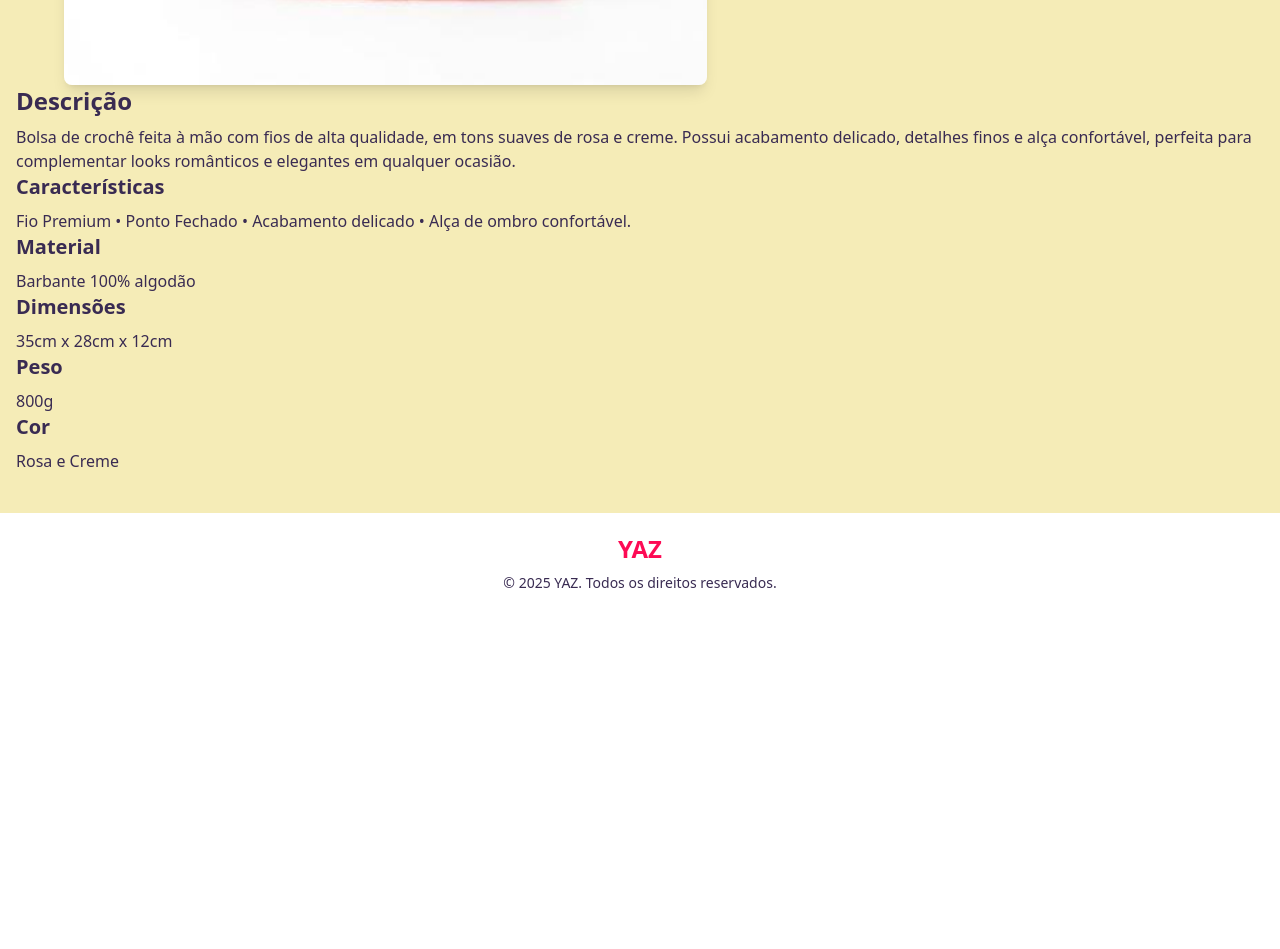
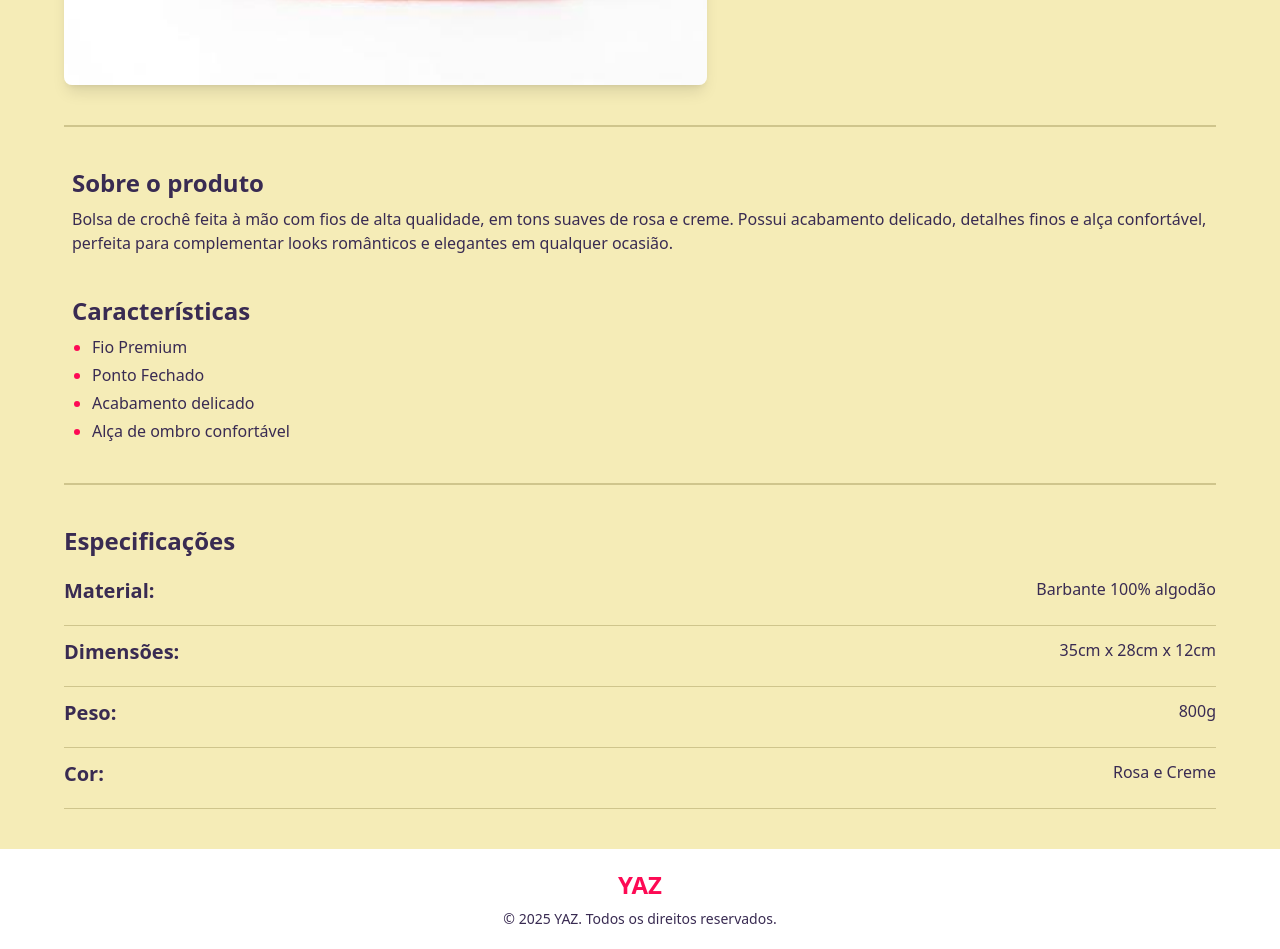
Before and after one commit to yaslazarim/yaz-ecommerce, a Next.js app: page /product/1 in a window 1280 px wide. Shown: the part 720-1669 px from the top of the page. Before the commit the page ends 1333 px from the top, so only its background shows below. Built offline with nearby package versions, Linux system fonts and the light colour scheme.

Commit message:
feat: enhance product detail and card components with improved layout and characteristics display

```diff
--- a/src/app/product/[id]/page.tsx
+++ b/src/app/product/[id]/page.tsx
@@ -16,7 +16,7 @@ export default async function ProdutoPage({ params }: ProductPageProps) {
         return <div>Produto não encontrado</div>
     }
 
-    return(
+    return (
         <section className="flex flex-col bg-[#f5ecb7] min-h-screen px-4 py-10">
             <div className="flex flex-row gap-10 md:gap-20 max-w-6xl mx-auto itens-center md:items-start">
                 <div className="rounded-lg overflow-hidden w-full md:w-4/5 h-90 md:h-[700px] shadow-lg">
@@ -46,19 +46,56 @@ export default async function ProdutoPage({ params }: ProductPageProps) {
                 </div>
 
             </div>
-            <div className="flex flex-col">
-                <h3 className="text-2xl font-bold text-[rgb(57,43,82)] mb-2">Descrição</h3>
-                <p className="text-[#392B52]">{product.description}</p>
-                <h4 className="text-xl font-bold text-[rgb(57,43,82)] mb-2">Características</h4>
-                <p className="text-[#392B52]">{product.characteristics}</p>
-                <h4 className="text-xl font-bold text-[rgb(57,43,82)] mb-2">Material</h4>
-                <p className="text-[#392B52]">{product.material}</p>
-                <h4 className="text-xl font-bold text-[rgb(57,43,82)] mb-2">Dimensões</h4>
-                <p className="text-[#392B52]">{product.dimensions}</p>
-                <h4 className="text-xl font-bold text-[rgb(57,43,82)] mb-2">Peso</h4>
-                <p className="text-[#392B52]">{product.weight}</p>
-                <h4 className="text-xl font-bold text-[rgb(57,43,82)] mb-2">Cor</h4>
-                <p className="text-[#392B52]">{product.color}</p>
+
+            <hr className="bg-[#cfc58c] h-[2px] m-5 border-none my-10 max-w-6xl mx-auto w-full" />
+
+            <div className="flex flex-col max-w-6xl mx-auto itens-center md:items-start">
+                <div className="flex flex-col gap-2.5 md:gap-10 w-full px-2">
+                    <div>
+                        <h3 className="text-2xl font-bold text-[rgb(57,43,82)] mb-2">Sobre o produto</h3>
+                        <p className="text-[#392B52]">{product.description}</p>
+                    </div>
+                    <div>
+                        <h1 className="text-2xl font-bold text-[rgb(57,43,82)] mb-2">Características</h1>
+
+                        <ul className="list-disc pl-5 space-y-1 marker:text-[#fd0a54]">
+                            {product.characteristics.map((item, index) => (
+                                <li key={index} className="text-[#392B52]">
+                                    {item}
+                                </li>
+                            ))}
+                        </ul>
+
+                    </div>
+                </div>
+
+                <hr className="bg-[#cfc58c] h-[2px] m-5 border-none my-10 max-w-6xl mx-auto w-full" />
+
+
+                <div className="max-w-6xl mx-auto w-full">
+                    <h1 className="text-2xl font-bold text-[rgb(57,43,82)] mb-2">Especificações</h1>
+                    <div className="flex justify-between py-3 border-b border-b-[#cfc58c]">
+                        <h4 className="text-xl font-semibold text-[rgb(57,43,82)] mb-2">Material: </h4>
+                        <p className="text-[#392B52]">{product.material}</p>
+                    </div>
+
+                    <div className="flex justify-between py-3 border-b border-b-[#cfc58c]">
+                        <h4 className="text-xl font-semibold text-[rgb(57,43,82)] mb-2">Dimensões: </h4>
+                        <p className="text-[#392B52]">{product.dimensions}</p>
+                    </div>
+
+                    <div className="flex justify-between py-3 border-b border-b-[#cfc58c]">
+                        <h4 className="text-xl font-semibold text-[rgb(57,43,82)] mb-2">Peso: </h4>
+                        <p className="text-[#392B52]">{product.weight}</p>
+                    </div>
+
+                    <div className="flex justify-between py-3 border-b border-b-[#cfc58c]">
+                        <h4 className="text-xl font-semibold text-[rgb(57,43,82)] mb-2">Cor: </h4>
+                        <p className="text-[#392B52]">{product.color}</p>
+                    </div>
+
+                </div>
+
             </div>
         </section>
     )
--- a/src/components/ProductCard.tsx
+++ b/src/components/ProductCard.tsx
@@ -8,16 +8,16 @@ type ProductCardProps = {
 export default function ProductCard({ product }: ProductCardProps) {
   return (
     <div className="bg-white w-[360px] h-[520px] rounded-2xl cursor-pointer">
-      <div>
+      <div className="overflow-hidden rounded-t-2xl">
         <Image
           src={product.image}
           alt="Bolsa Crochê"
-          className="rounded-t-2xl"
+          className="transition-transform duration-300 ease-in-out hover:scale-110"
         />
       </div>
       <div className="p-3 flex flex-col gap-4">
         <div className="flex flex-col gap-[4px]">
-          <h3 className="text-[#392B52] font-bold text-[20px]">
+          <h3 className="text-[#392B52] font-bold text-[20px] cursor-pointer">
             {product.name}
           </h3>
           <p className="text-[#392B52] text-[14px] h-10 overflow-hidden text-ellipsis line-clamp-2">
@@ -28,7 +28,7 @@ export default function ProductCard({ product }: ProductCardProps) {
 
         <div className="flex items-center justify-between">
           <span className="text-[#fd0a54] text-xl font-bold">{product.price}</span>
-          <button className="bg-[#fd0a54] text-white rounded-[14px] font-semibold h-10 px-4 py-2">
+          <button className="bg-[#fd0a54] text-white rounded-[14px] font-semibold h-10 px-4 py-2 cursor-pointer hover:bg-[#eb1253] transition-colors duration-300">
             Adicionar ao carrinho
           </button>
         </div>
--- a/src/components/ProductGrid.tsx
+++ b/src/components/ProductGrid.tsx
@@ -6,15 +6,20 @@ import bag3 from "../assets/bag-3.jpg";
 import bag4 from "../assets/bag-4.jpg";
 import bag5 from "../assets/bag-5.jpg";
 import bag6 from "../assets/bag-6.jpg";
-
 const products: Product[] = [
   {
     id: 1,
     image: bag1,
     name: "Bolsa Rosa Delicada",
     shortDescription: "Feita com a paciência do crochê e a suavidade do toque. Uma peça para a alma.",
-    description: "Bolsa de crochê feita à mão com fios de alta qualidade, em tons suaves de rosa e creme. Possui acabamento delicado, detalhes finos e alça confortável, perfeita para complementar looks românticos e elegantes em qualquer ocasião.",
-    characteristics:"Fio Premium • Ponto Fechado • Acabamento delicado • Alça de ombro confortável.",
+    description:
+      "Bolsa de crochê feita à mão com fios de alta qualidade, em tons suaves de rosa e creme. Possui acabamento delicado, detalhes finos e alça confortável, perfeita para complementar looks românticos e elegantes em qualquer ocasião.",
+    characteristics: [
+      "Fio Premium",
+      "Ponto Fechado",
+      "Acabamento delicado",
+      "Alça de ombro confortável",
+    ],
     material: "Barbante 100% algodão",
     dimensions: "35cm x 28cm x 12cm",
     weight: "800g",
@@ -26,9 +31,15 @@ const products: Product[] = [
     image: bag2,
     name: "Bolsa Coral Verão",
     shortDescription: "Criada para carregar a leveza dos seus dias. Um pedacinho de sol feito à mão.",
-    description: "Bolsa artesanal em tons vibrantes de coral, ideal para os dias quentes. Com textura exclusiva de crochê e acabamento resistente, combina praticidade e estilo, sendo perfeita para passeios, praias ou encontros descontraídos com um toque de cor.",
-    characteristics:"Fio Náutico resistente • Ideal para o verão • Textura exclusiva • Fácil de limpar.",
-    material: "Nautico 100% Poliéster",
+    description:
+      "Bolsa artesanal em tons vibrantes de coral, ideal para os dias quentes. Com textura exclusiva de crochê e acabamento resistente, combina praticidade e estilo, sendo perfeita para passeios, praias ou encontros descontraídos com um toque de cor.",
+    characteristics: [
+      "Fio Náutico resistente",
+      "Ideal para o verão",
+      "Textura exclusiva",
+      "Fácil de limpar",
+    ],
+    material: "Náutico 100% Poliéster",
     dimensions: "35cm x 28cm x 12cm",
     weight: "800g",
     color: "Coral e Branco",
@@ -39,8 +50,14 @@ const products: Product[] = [
     image: bag3,
     name: "Bolsa Pêssego",
     shortDescription: "Nascida da arte manual, com cada ponto feito com calma e dedicação.",
-    description: "Bolsa de crochê feita à mão, com design artesanal sofisticado e cores suaves que remetem à delicadeza do pêssego. Seu acabamento impecável e detalhes bem trabalhados tornam-na perfeita para complementar looks casuais e elegantes.",
-    characteristics:"Design Estruturado • Fio de Malha Leve • Acabamento impecável • Alça ajustável.",
+    description:
+      "Bolsa de crochê feita à mão, com design artesanal sofisticado e cores suaves que remetem à delicadeza do pêssego. Seu acabamento impecável e detalhes bem trabalhados tornam-na perfeita para complementar looks casuais e elegantes.",
+    characteristics: [
+      "Design Estruturado",
+      "Fio de Malha Leve",
+      "Acabamento impecável",
+      "Alça ajustável",
+    ],
     material: "Barbante 100% algodão",
     dimensions: "35cm x 28cm x 12cm",
     weight: "800g",
@@ -52,12 +69,18 @@ const products: Product[] = [
     image: bag4,
     name: "Bolsa Mini Pink",
     shortDescription: "O charme delicado de uma peça mini. Perfeita para te acompanhar em cada passo.",
-    description: "Bolsa compacta e charmosa, ideal para passeios ou eventos sociais. Produzida em crochê artesanal com fio resistente, possui alça prática e acabamento detalhado, sendo perfeita para quem busca estilo e praticidade em uma peça pequena e elegante.",
-    characteristics:"Mini Bag • Fio Firme e resistente • Alça Transversal (Corrente/Couro) • Fecho magnético.",
+    description:
+      "Bolsa compacta e charmosa, ideal para passeios ou eventos sociais. Produzida em crochê artesanal com fio resistente, possui alça prática e acabamento detalhado, sendo perfeita para quem busca estilo e praticidade em uma peça pequena e elegante.",
+    characteristics: [
+      "Mini Bag",
+      "Fio firme e resistente",
+      "Alça Transversal (Corrente/Couro)",
+      "Fecho magnético",
+    ],
     material: "Barbante 100% algodão",
     dimensions: "30cm x 20cm x 10cm",
     weight: "600g",
-    color: "Rosa Pink ",
+    color: "Rosa Pink",
     price: "R$ 120,00",
   },
   {
@@ -65,8 +88,14 @@ const products: Product[] = [
     image: bag5,
     name: "Bolsa Bucket Rose",
     shortDescription: "Um modelo que une o clássico ao toque artesanal que amamos.",
-    description: "Estilo bucket bag com toque artesanal único, feita à mão em crochê com detalhes sofisticados. Espaçosa o suficiente para itens essenciais do dia a dia, combina modernidade e tradição artesanal, destacando-se em qualquer look casual ou elegante.",
-    characteristics:"Estilo Bucket • Ponto Relevo de textura • Base e forro reforçados • Fechamento por cordão.",
+    description:
+      "Estilo bucket bag com toque artesanal único, feita à mão em crochê com detalhes sofisticados. Espaçosa o suficiente para itens essenciais do dia a dia, combina modernidade e tradição artesanal, destacando-se em qualquer look casual ou elegante.",
+    characteristics: [
+      "Estilo Bucket",
+      "Ponto Relevo de textura",
+      "Base e forro reforçados",
+      "Fechamento por cordão",
+    ],
     material: "Barbante 100% algodão",
     dimensions: "32cm x 25cm x 15cm",
     weight: "700g",
@@ -78,8 +107,14 @@ const products: Product[] = [
     image: bag6,
     name: "Bolsa Grande Pêssego",
     shortDescription: "Espaço para tudo o que importa, sem perder a beleza e a ternura do trabalho manual.",
-    description: "Bolsa grande, elegante e espaçosa, ideal para o uso diário. Produzida em crochê artesanal com acabamento refinado, oferece praticidade sem perder o estilo, sendo perfeita para transportar objetos com segurança e sofisticação.",
-    characteristics:"Maxi Bag • Fio Grosso Estruturado • Amplo espaço interno • Crochê artesanal refinado.",
+    description:
+      "Bolsa grande, elegante e espaçosa, ideal para o uso diário. Produzida em crochê artesanal com acabamento refinado, oferece praticidade sem perder o estilo, sendo perfeita para transportar objetos com segurança e sofisticação.",
+    characteristics: [
+      "Maxi Bag",
+      "Fio Grosso Estruturado",
+      "Amplo espaço interno",
+      "Crochê artesanal refinado",
+    ],
     material: "Barbante 100% algodão",
     dimensions: "40cm x 30cm x 15cm",
     weight: "900g",
@@ -88,13 +123,14 @@ const products: Product[] = [
   },
 ];
 
+
 export type Product = {
   id: number,
   image: StaticImageData,
   name: string,
   shortDescription: string,
   description: string,
-  characteristics: string,
+  characteristics: string[],
   material: string,
   dimensions: string,
   weight: string,
```
